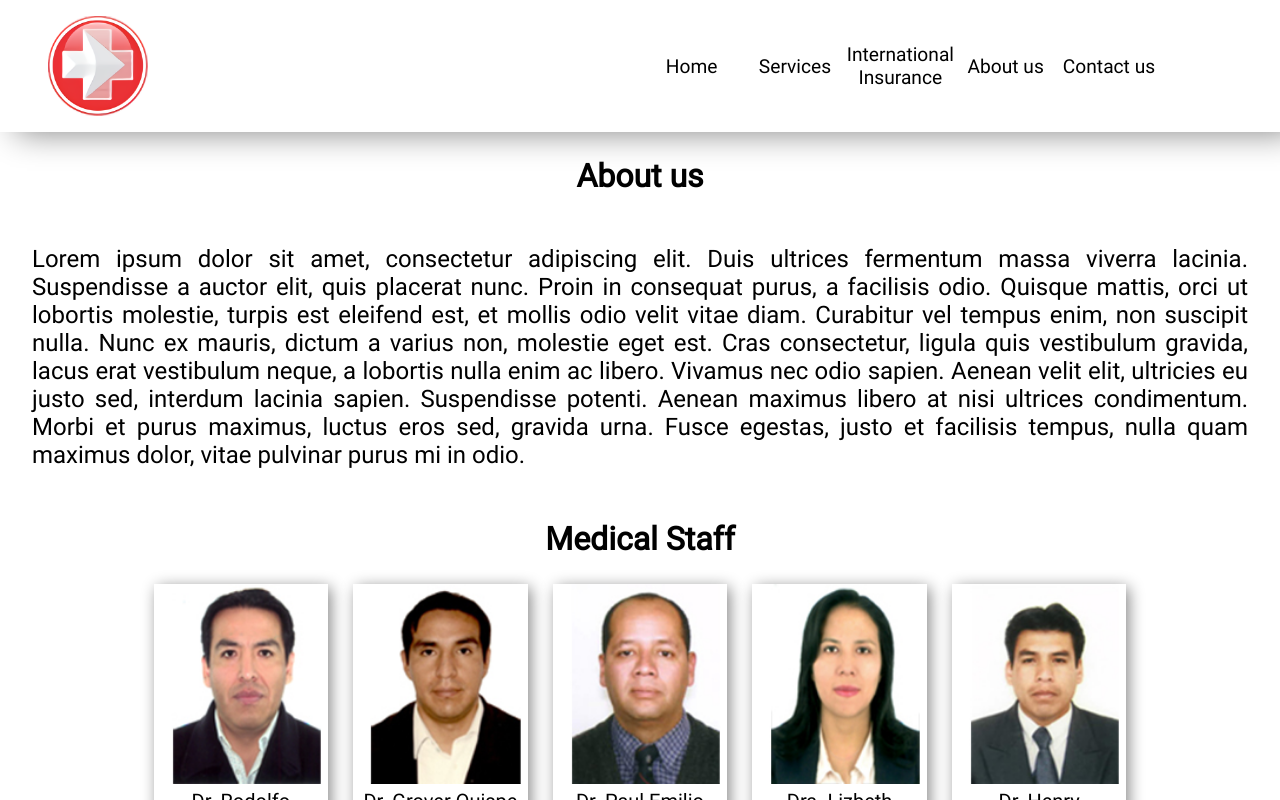
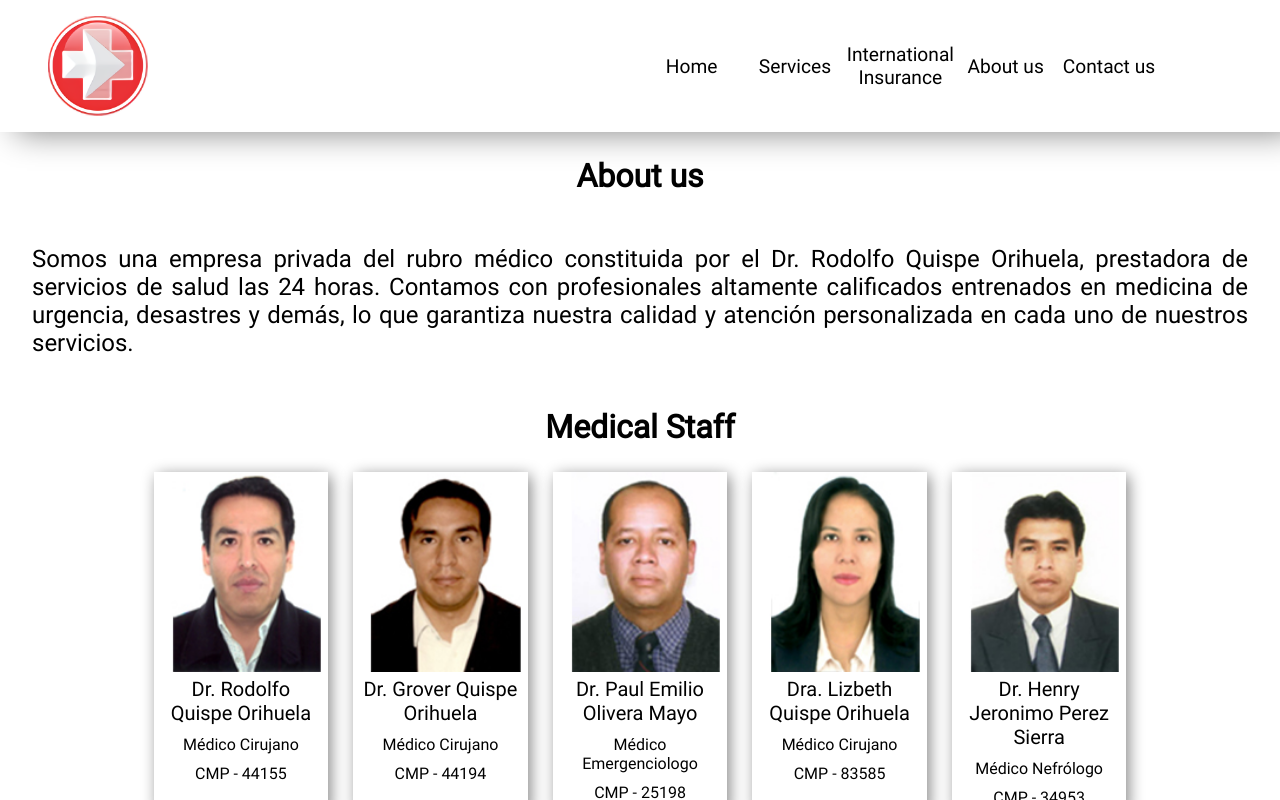
Before and after one commit to Sisterno/SOS-MG-WEB, a Next.js app: page /about_us in a window 1280 px wide. Shown: the top 800 px of the page. Built offline with nearby package versions, Linux system fonts and the light colour scheme.

Commit message:
about_us/text-change

```diff
--- a/pages/about_us.tsx
+++ b/pages/about_us.tsx
@@ -11,7 +11,7 @@ const aboutUs: React.SFC<aboutUsProps> = () => {
         <div className={style.au_main_container}>
             <div className={style.au_main_container_second}>
                 <h2>About us</h2>
-                <p>Lorem ipsum dolor sit amet, consectetur adipiscing elit. Duis ultrices fermentum massa viverra lacinia. Suspendisse a auctor elit, quis placerat nunc. Proin in consequat purus, a facilisis odio. Quisque mattis, orci ut lobortis molestie, turpis est eleifend est, et mollis odio velit vitae diam. Curabitur vel tempus enim, non suscipit nulla. Nunc ex mauris, dictum a varius non, molestie eget est. Cras consectetur, ligula quis vestibulum gravida, lacus erat vestibulum neque, a lobortis nulla enim ac libero. Vivamus nec odio sapien. Aenean velit elit, ultricies eu justo sed, interdum lacinia sapien. Suspendisse potenti. Aenean maximus libero at nisi ultrices condimentum. Morbi et purus maximus, luctus eros sed, gravida urna. Fusce egestas, justo et facilisis tempus, nulla quam maximus dolor, vitae pulvinar purus mi in odio.</p>
+                <p>Somos  una empresa privada del rubro médico  constituida por el Dr. Rodolfo Quispe Orihuela, prestadora de  servicios de salud las 24 horas. Contamos con profesionales altamente calificados entrenados en medicina de urgencia, desastres y demás, lo que garantiza nuestra calidad y atención personalizada en cada uno de nuestros servicios. </p>
             </div>
             <div className={style.au_main_container_second}>
                 <h2>Medical Staff</h2>
```
